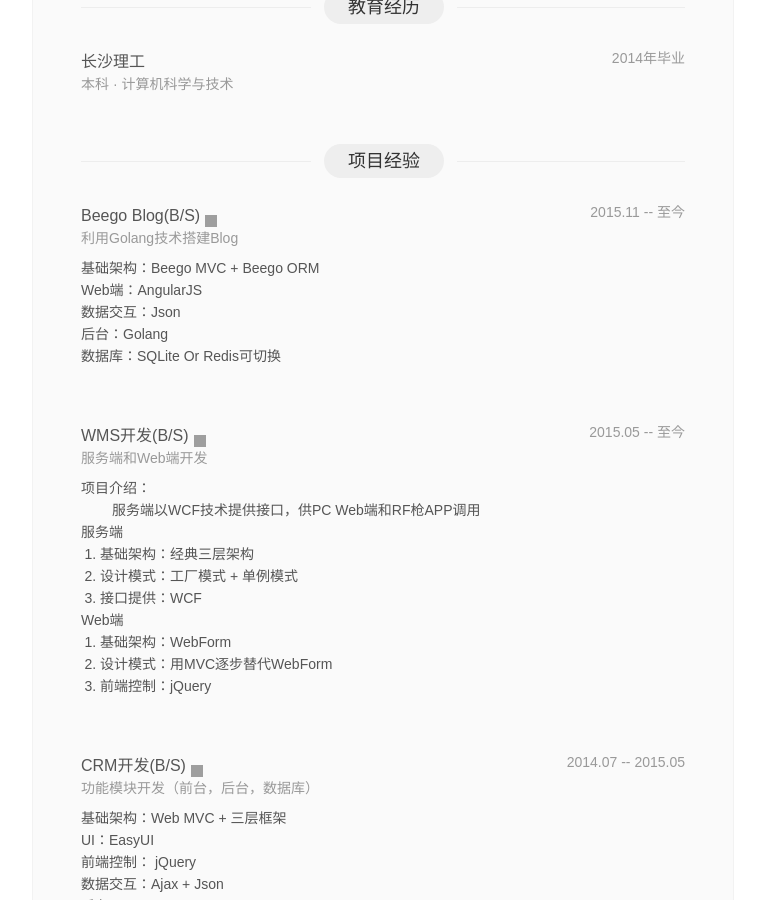
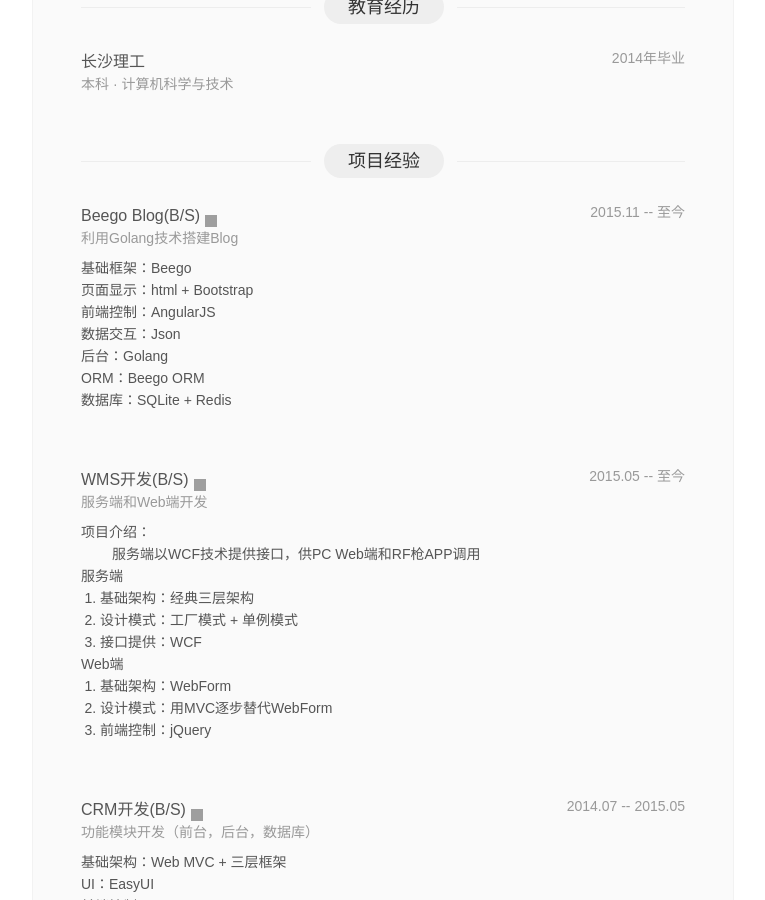
Before and after one commit to hopehook/HopeHook.com, a Jekyll site: the page assets/MyResume.html, which Jekyll copies as it is, in a window 1280 px wide and 900 px high, scrolled down 581 px. Shown: the whole window, without its empty margins (257-1022 px from the left). Built offline with Jekyll 4.4.1, drawn with Linux system fonts in a browser that asks for light colours; Markdown is read by kramdown in place of the engine named in the settings; grey boxes are pictures that could not be loaded.

Commit message:
Update MyResume.html

```diff
--- a/assets/MyResume.html
+++ b/assets/MyResume.html
@@ -429,12 +429,14 @@ span.active{color:#333;}
 									</div>
 								</div>
 								<div class="mr_content_m olpf">
-									<p>基础架构：Beego MVC + Beego ORM</p>
-                                    <p>Web端：AngularJS</p>
-                                    <p>数据交互：Json</p>
-                                    <p>后台：Golang</p>
-                                    <p>数据库：SQLite Or Redis可切换</p>
-                                    <p><br /></p>
+									    <p>基础框架：Beego</p>
+									    <p>页面显示：html + Bootstrap</p>
+					                                    <p>前端控制：AngularJS</p>
+					                                    <p>数据交互：Json</p>
+					                                    <p>后台：Golang</p>
+					                                    <p>ORM：Beego ORM</p>
+					                                    <p>数据库：SQLite + Redis</p>
+					                                    <p><br /></p>
 								</div>
 								</div>
 								<div class="mr_jobe_list">
```
